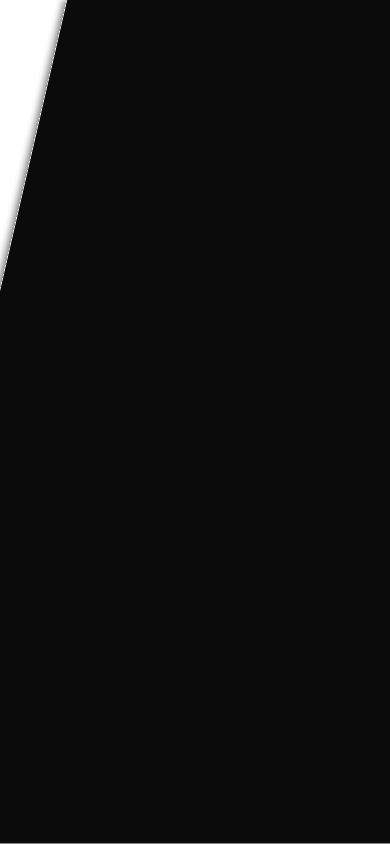
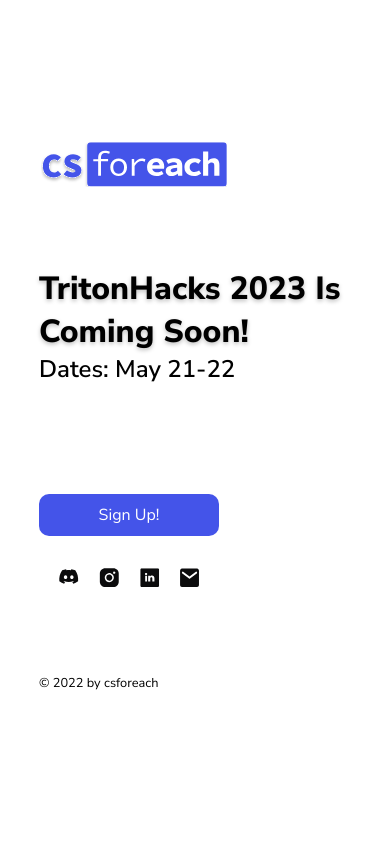
Before and after one commit to tritonhacks/TH24-website, a React (Create React App) app: page / in a window 390 px wide. Built offline with nearby package versions, Linux system fonts and the light colour scheme.

Commit message:
fix responsiveness

```diff
--- a/src/components/Landing/style.css
+++ b/src/components/Landing/style.css
@@ -1,6 +1,6 @@
 #landing-wrapper {
   display: flex;
-  margin: 0 35rem 0 20rem;
+  margin: 0 40vw 0 20vw;
   padding: 0;
   height: 100vh;
   flex-direction: column;
@@ -56,3 +56,28 @@
   right: 0%;
   height: 100vh;
 }
+
+@media (max-width: 920px) {
+  #landing-wrapper {
+    margin: 0 30vw 0 10vw;
+  }
+
+  #accent {
+    position: absolute;
+    margin-right: -40%;
+  }
+}
+
+@media (max-width: 750px) {
+  #landing-wrapper {
+    margin: 0 10vw;
+  }
+
+  #accent {
+    display: none;
+  }
+
+  #title {
+    font-size: 2rem;
+  }
+}
```
